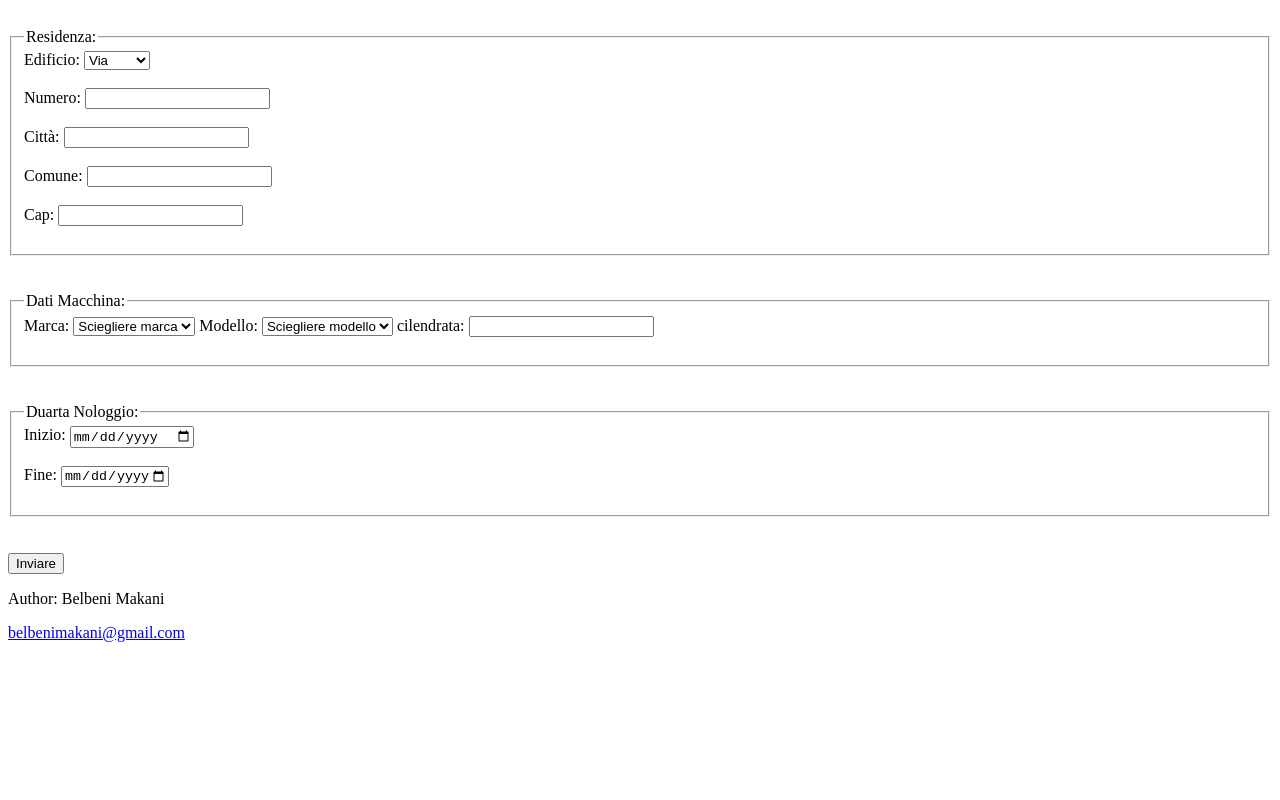
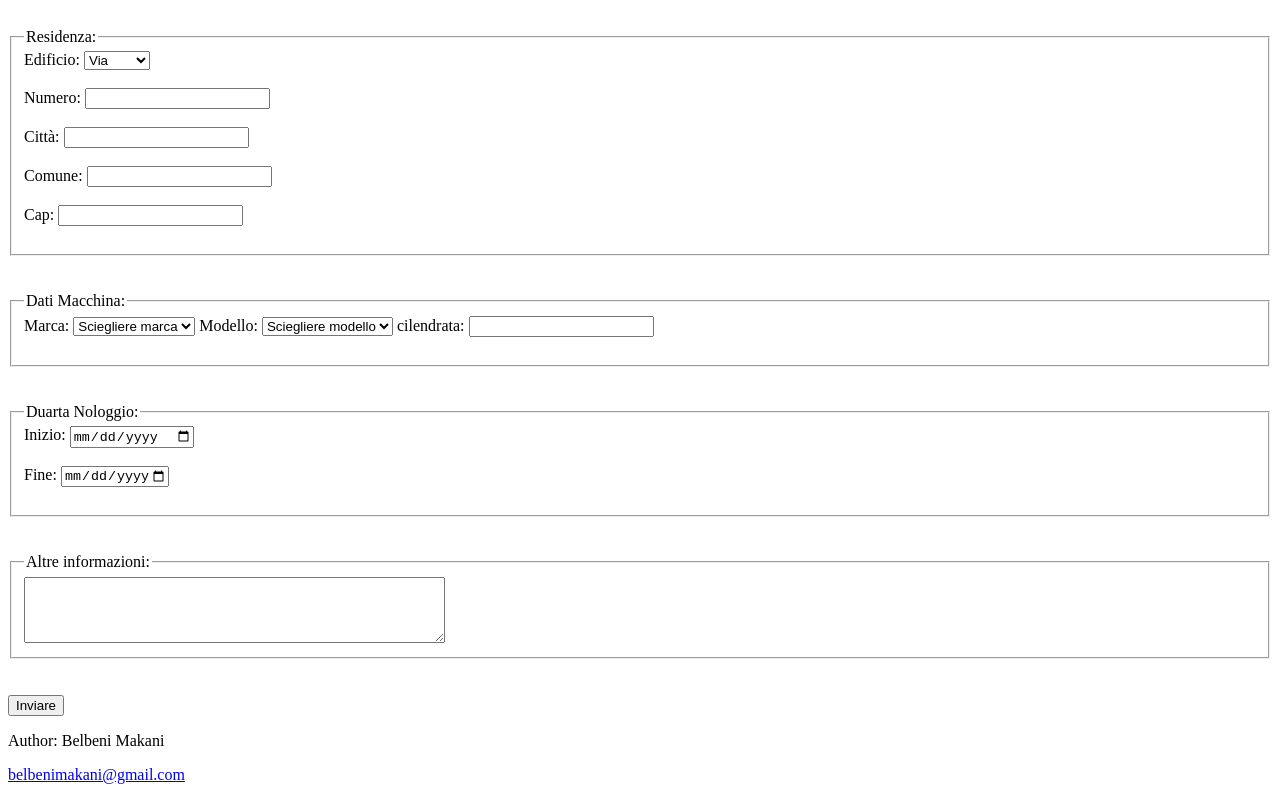
Before and after one commit to benidev03/HTML, a plain HTML site: page form.html in a window 1280 px wide. Shown: the part 304-1104 px from the top of the page. Before the commit the page ends 962 px from the top, so only its background shows below. Drawn offline with Linux system fonts and the light colour scheme.

Commit message:
update form

```diff
--- a/form.html
+++ b/form.html
@@ -88,6 +88,10 @@
                 <input type="date" id="enddate" name="enddate" max="2022-12-31"><br><br>
 
             </fieldset><br><br>
+            <fieldset>
+                <legend>Altre informazioni:</legend>
+                <textarea id="message" name="message" rows="4" cols="50"></textarea>
+            </fieldset><br><br>
             <input type="submit" value="Inviare">
         </form>
     </main>
```
